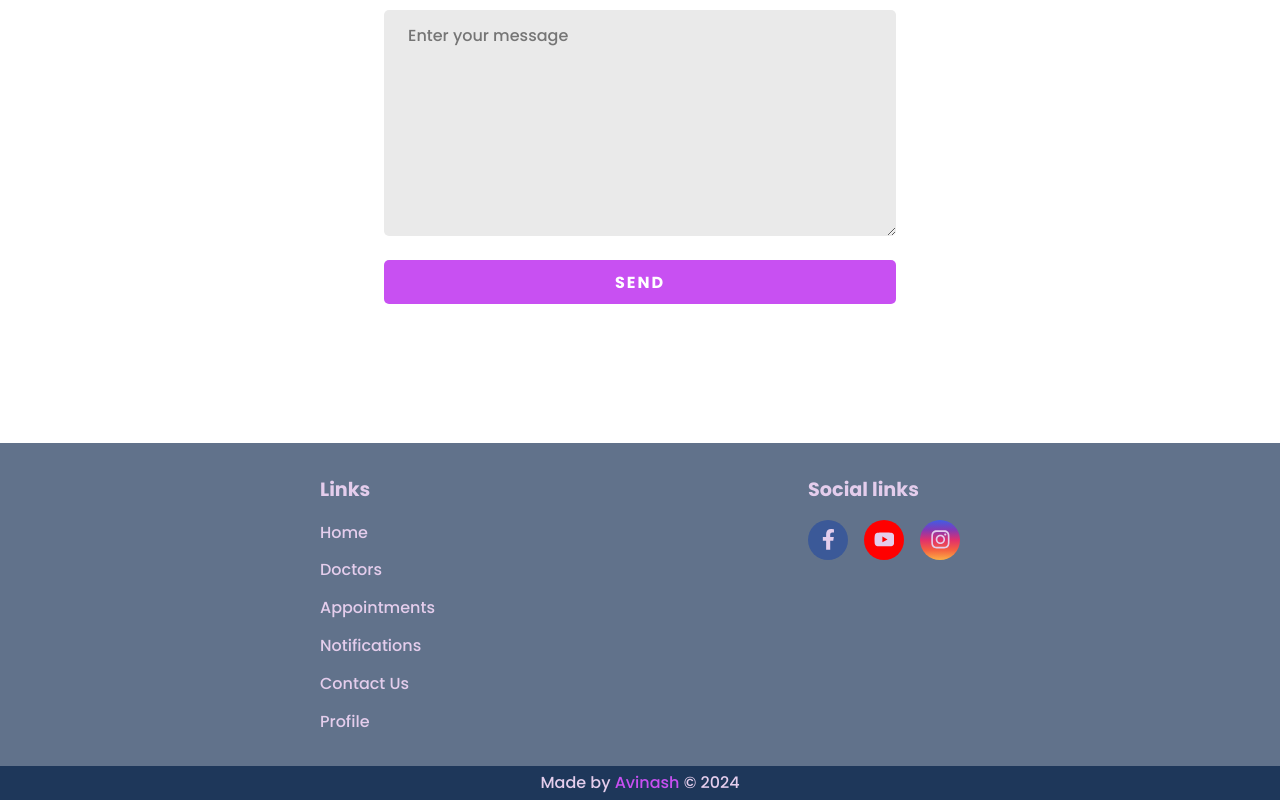
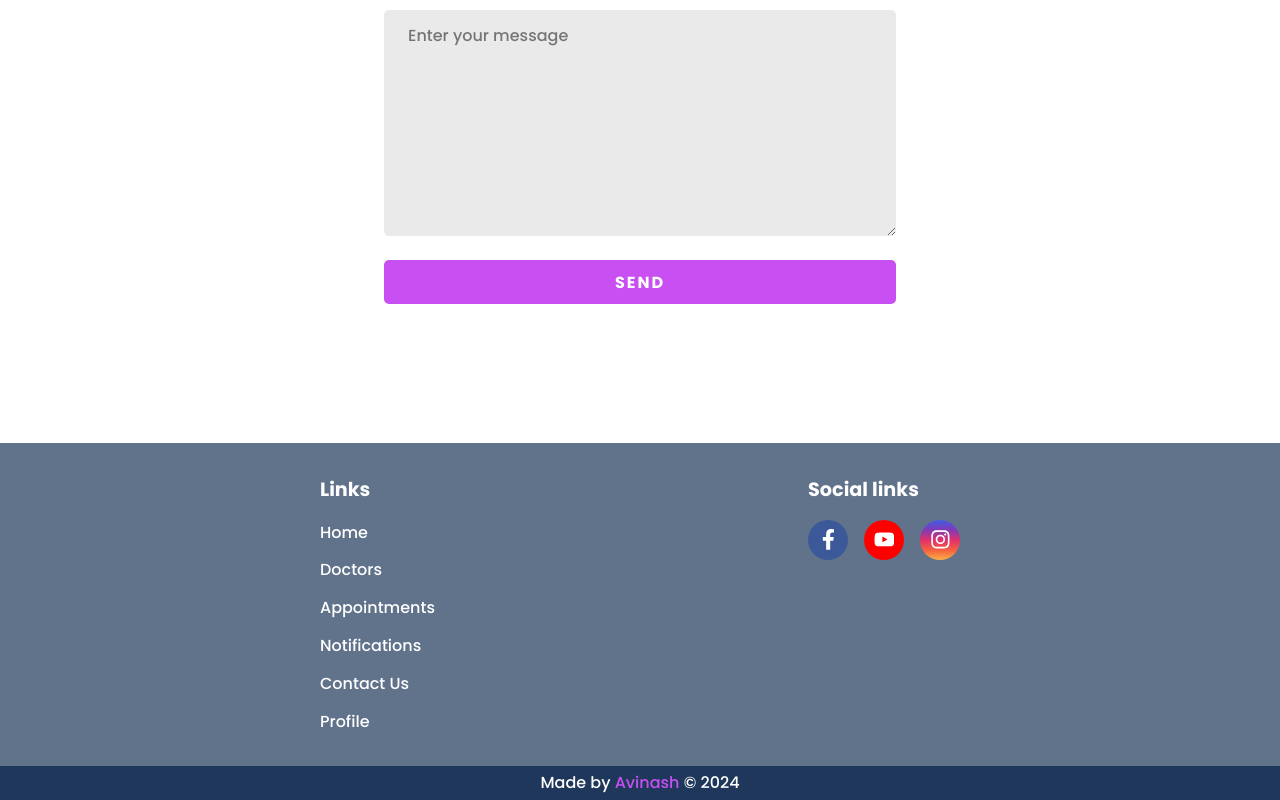
Before and after one commit to MrNiNaD/stayhealthy, a React (Create React App) app in the folder client/: page / in a window 1280 px wide. Shown: the part 1993-2793 px from the top of the page. Built offline with nearby package versions, Linux system fonts and the light colour scheme; no server answers.

Commit message:
feat: footer color

```diff
--- a/client/src/styles/footer.css
+++ b/client/src/styles/footer.css
@@ -15,13 +15,13 @@ footer {
 }
 
 .footer h3 {
-  color: var(--light-blue);
+  color: var(--white);
   margin-bottom: 1rem;
   font-size: 1.2rem;
 }
 
 .footer a {
-  color: var(--light-blue);
+  color: var(--white);
 }
 
 .footer-links ul {
@@ -76,7 +76,7 @@ footer {
 .footer-bottom {
   text-align: center;
   background-color: var(--bold-text-color);
-  color: var(--light-blue);
+  color: var(--white);
   padding: 0.3rem 0;
 }
 
```
